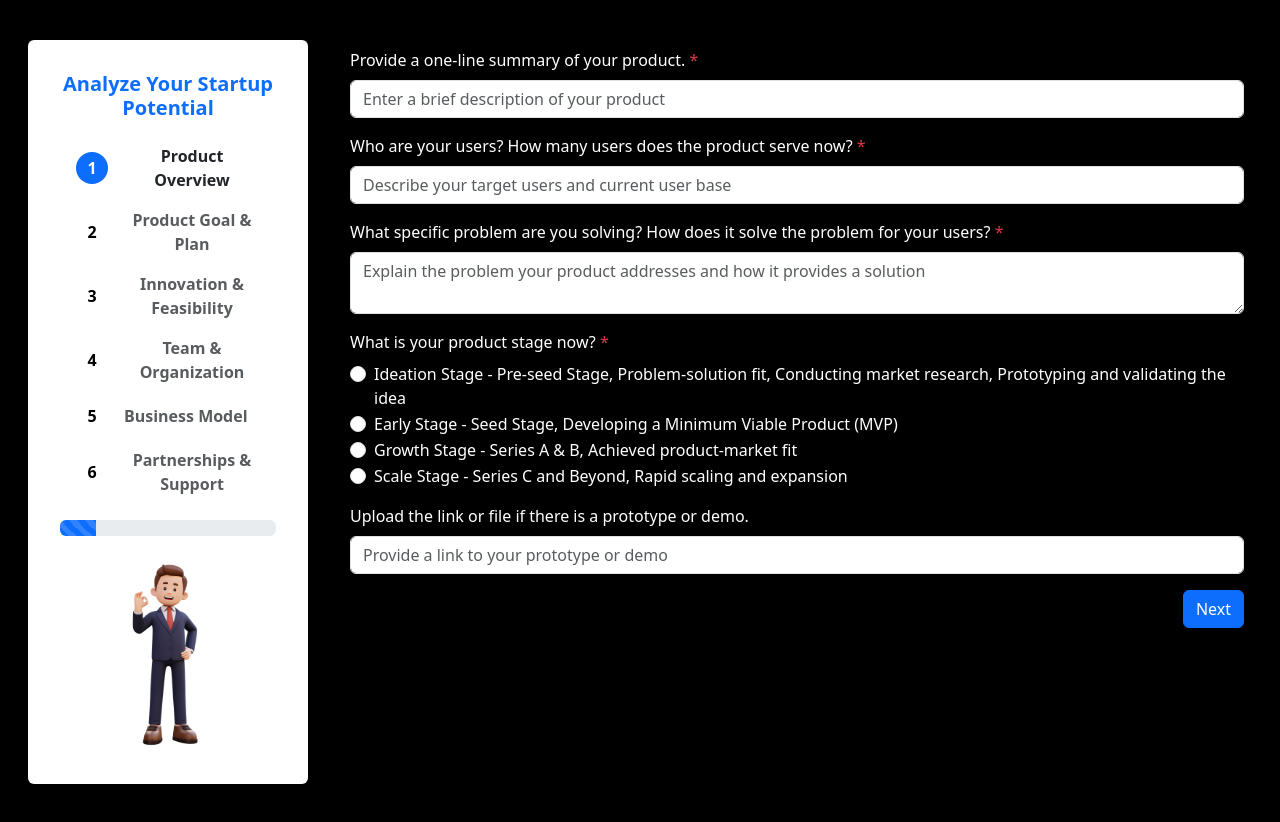
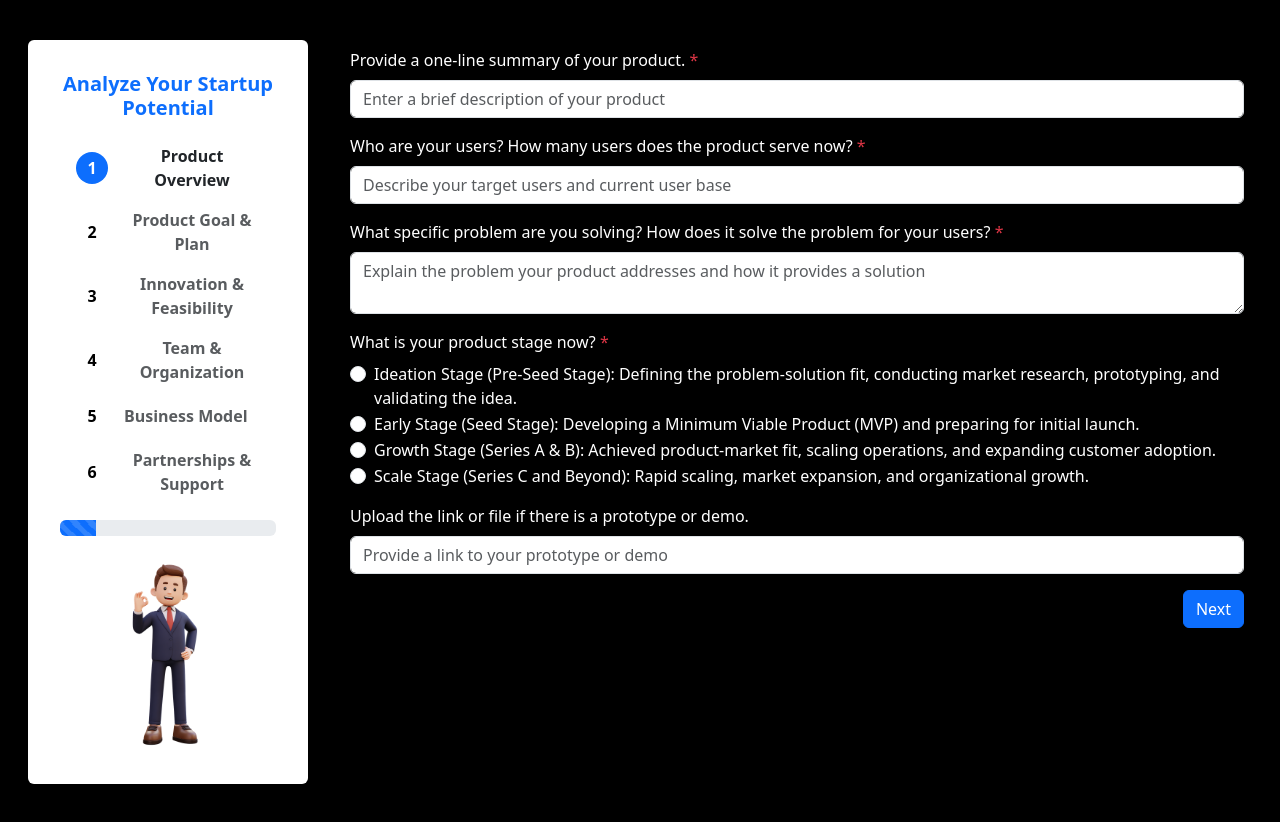
Before and after one commit to jimbucktoo/moonshot-ai, a React (Vite) app: page /product-overview in a window 1280 px wide. Built offline with nearby package versions, Linux system fonts and the light colour scheme.

Commit message:
critical product-overview correction

```diff
--- a/src/components/product-overview.jsx
+++ b/src/components/product-overview.jsx
@@ -84,27 +84,27 @@ export default function ProductOverview() {
               {[
                 {
                   value:
-                    "Ideation Stage - Pre-seed Stage, Problem-solution fit, Conducting market research, Prototyping and validating the idea",
+                    "Ideation Stage (Pre-Seed Stage): Defining the problem-solution fit, conducting market research, prototyping, and validating the idea.",
                   label:
-                    "Ideation Stage - Pre-seed Stage, Problem-solution fit, Conducting market research, Prototyping and validating the idea",
+                    "Ideation Stage (Pre-Seed Stage): Defining the problem-solution fit, conducting market research, prototyping, and validating the idea.",
                 },
                 {
                   value:
-                    "Early Stage - Seed Stage, Developing a Minimum Viable Product (MVP)",
+                    "Early Stage (Seed Stage): Developing a Minimum Viable Product (MVP) and preparing for initial launch.",
                   label:
-                    "Early Stage - Seed Stage, Developing a Minimum Viable Product (MVP)",
+                    "Early Stage (Seed Stage): Developing a Minimum Viable Product (MVP) and preparing for initial launch.",
                 },
                 {
                   value:
-                    "Growth Stage - Series A & B, Achieved product-market fit",
+                    "Growth Stage (Series A & B): Achieved product-market fit, scaling operations, and expanding customer adoption.",
                   label:
-                    "Growth Stage - Series A & B, Achieved product-market fit",
+                    "Growth Stage (Series A & B): Achieved product-market fit, scaling operations, and expanding customer adoption.",
                 },
                 {
                   value:
-                    "Scale Stage - Series C and Beyond, Rapid scaling and expansion",
+                    "Scale Stage (Series C and Beyond): Rapid scaling, market expansion, and organizational growth.",
                   label:
-                    "Scale Stage - Series C and Beyond, Rapid scaling and expansion",
+                    "Scale Stage (Series C and Beyond): Rapid scaling, market expansion, and organizational growth.",
                 },
               ].map((stage) => (
                 <Form.Check
```
